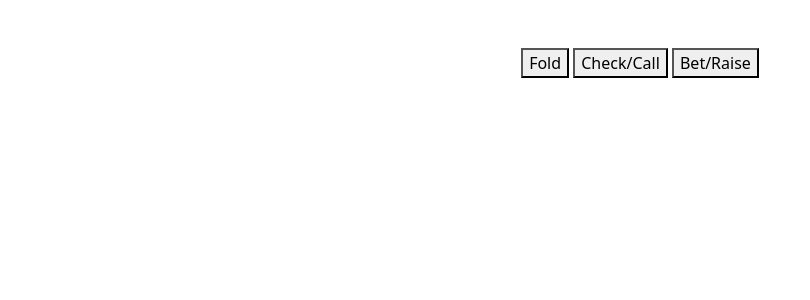
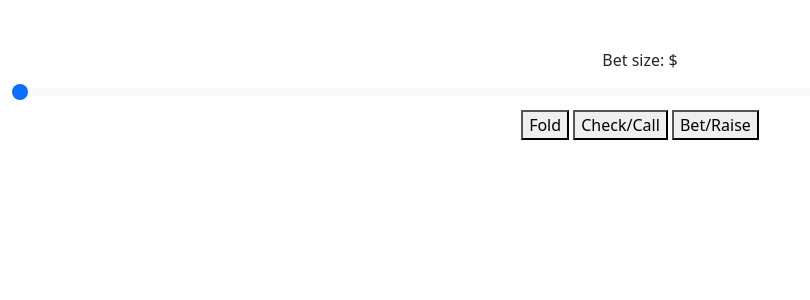
Before and after one commit to Matthew-Berthoud/poker-web-app, a Flask app: page /play in a window 1280 px wide. Shown: the part 66-366 px from the top of the page, without its empty margins (0-810 px from the left). Run offline with Flask 3, Linux system fonts and the light colour scheme; the visitor is signed in with stand-in values (Sample User, id 1); data comes from the database, SQL or seed files in the repository; some libraries are stand-ins or nearby versions.

Commit message:
action buttons send info to server

```diff
--- a/app.py
+++ b/app.py
@@ -18,6 +18,7 @@
 # Configure session to use filesystem (instead of signed cookies)
 app.config["SESSION_PERMANENT"] = False
 app.config["SESSION_TYPE"] = "filesystem"
+app.config['SECRET_KEY'] = 'secret!' # necessary for socketio for some reason
 Session(app)
 
 # Configure CS50 Library to use SQLite database
@@ -162,9 +163,22 @@
 @socketio.on('message')
 def message(data):
     print(f"\n\n{data}\n\n")
-    send({'username': data['username'], 'player_id': data['player_id'], 'action': data['action'], 'time_stamp':
-        strftime('%Y%j%H%M%S', gmtime())})  # https://docs.python.org/3/library/time.html
+    send(data)
+    # send({'username': data['username'], 'player_id': data['player_id'], 'action': data['action'], 'time_stamp':
+    #     strftime('%Y%j%H%M%S', gmtime())})  # https://docs.python.org/3/library/time.html
 
+@socketio.on('action_button')
+def action_button_clicked(action, slider, player):
+    print(action, slider, player["username"])  # for testing
+
+
+
+
+#     username = player["username"]
+#     player_id = player["player_id"]
+#     notification = f"{button_clicked} button clicked by {username}, id = {player_id}, slider at {slider}"
+#     print(notification)
+#     emit("global_notification", notification, broadcast=True)
 
 if __name__ == "__main__":
     socketio.run(app, debug=True)
--- a/static/scripts/socketio.js
+++ b/static/scripts/socketio.js
@@ -1,22 +1,42 @@
 document.addEventListener('DOMContentLoaded', () => {
+
+    // Show bet size next to slider
+    let bet_slider = document.querySelector('#bet-slider');
+    bet_slider.addEventListener("input", function() {
+        let slider_label = document.querySelector('#slider-value');
+        slider_label.innerHTML = bet_slider.value;
+    })
+
+
     var socket = io();
 
-    // connect event
-    // socket.on('connect', () => {
-    //     socket.send("I am connected"); // send function goes to 'message' bucket by default
-    // });
+    // connect event: Player
+    socket.on('connect', () => {
+        socket.send("I am connected"); // send function goes to 'message' bucket by default
+    });
+
+    socket.on('global_notification', data => {
+        console.log(`sent via global_notification event from server to this client: ${data}`);
+    });
 
     // display incoming messages
     socket.on('message', data => {
-        const p = document.createElement('p');
-        const span_timestamp = document.createElement('span');
-        span_timestamp.innerHTML = data.time_stamp
-        p.innerHTML = data.username + ' ' + data.action + ' ' + span_timestamp.outerHTML;
-        document.querySelector('#seats').append(p);
+        console.log(`sent via message event from server to this client: ${data}`);
+        // const p = document.createElement('p');
+        // const span_timestamp = document.createElement('span');
+        // span_timestamp.innerHTML = data.time_stamp
+        // p.innerHTML = data.username + ' ' + data.action + ' ' + span_timestamp.outerHTML;
+        // document.querySelector('#seats').append(p);
     });
 
-    // Send user input to server
+    // Send action button input to server
     document.querySelector('#fold').onclick = () => {
-        socket.send({'username': username, 'player_id': player_id, 'action': 'fold'});
-    }
+        socket.emit('action_button', action='fold', slider=bet_slider.value, player=client);
+    };
+    document.querySelector('#check-or-call').onclick = () => {
+        socket.emit('action_button', action='checkcall', slider=bet_slider.value, player=client);
+    };
+    document.querySelector('#bet-or-raise').onclick = () => {
+        socket.emit('action_button', action='betraise', slider=bet_slider.value, player=client);
+    };
 });
--- a/templates/play.html
+++ b/templates/play.html
@@ -20,10 +20,8 @@
     </div>
     <div id="table">
         <div id="seats">
-            <script> // send player info back to server
-                const player = `{{ player }}`;
-                const player_id = `{{ player.player_id }}`;
-                const username = `{{ player.username }}`;
+            <script> // store info on front end so I can send player info back to server
+                const client = {{ player | tojson }};
             </script>
             <!-- <p id="player_username">{{ player.username }}</p> -->
 
@@ -39,9 +37,9 @@
             </div>
         </div>
     </div>
-    <div class="inputs" id="bet-slider">
-
-
+    <div class="inputs" id="bet-slider-div">
+        <label for="bet-slider" class="form-label">Bet size: $<span id="slider-value"></span></label>
+        <input type="range" class="form-range" min="0" max="{{ player.cash }}" step="0.01" value="0" id="bet-slider">
     </div>
     <div class="inputs" id="sit-out-cash-out-buttons">
 
```
Also changed, not shown: README.md.
